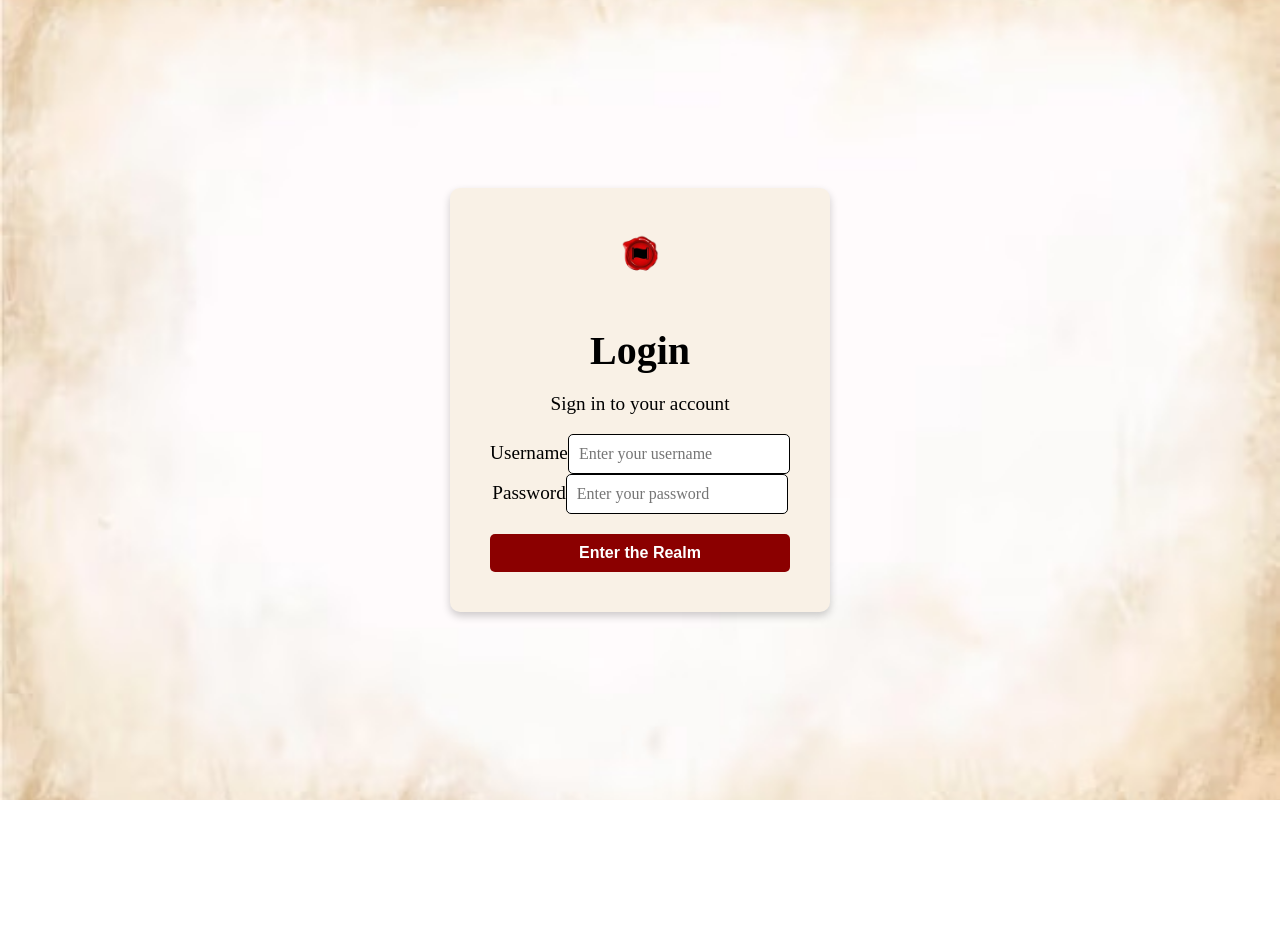
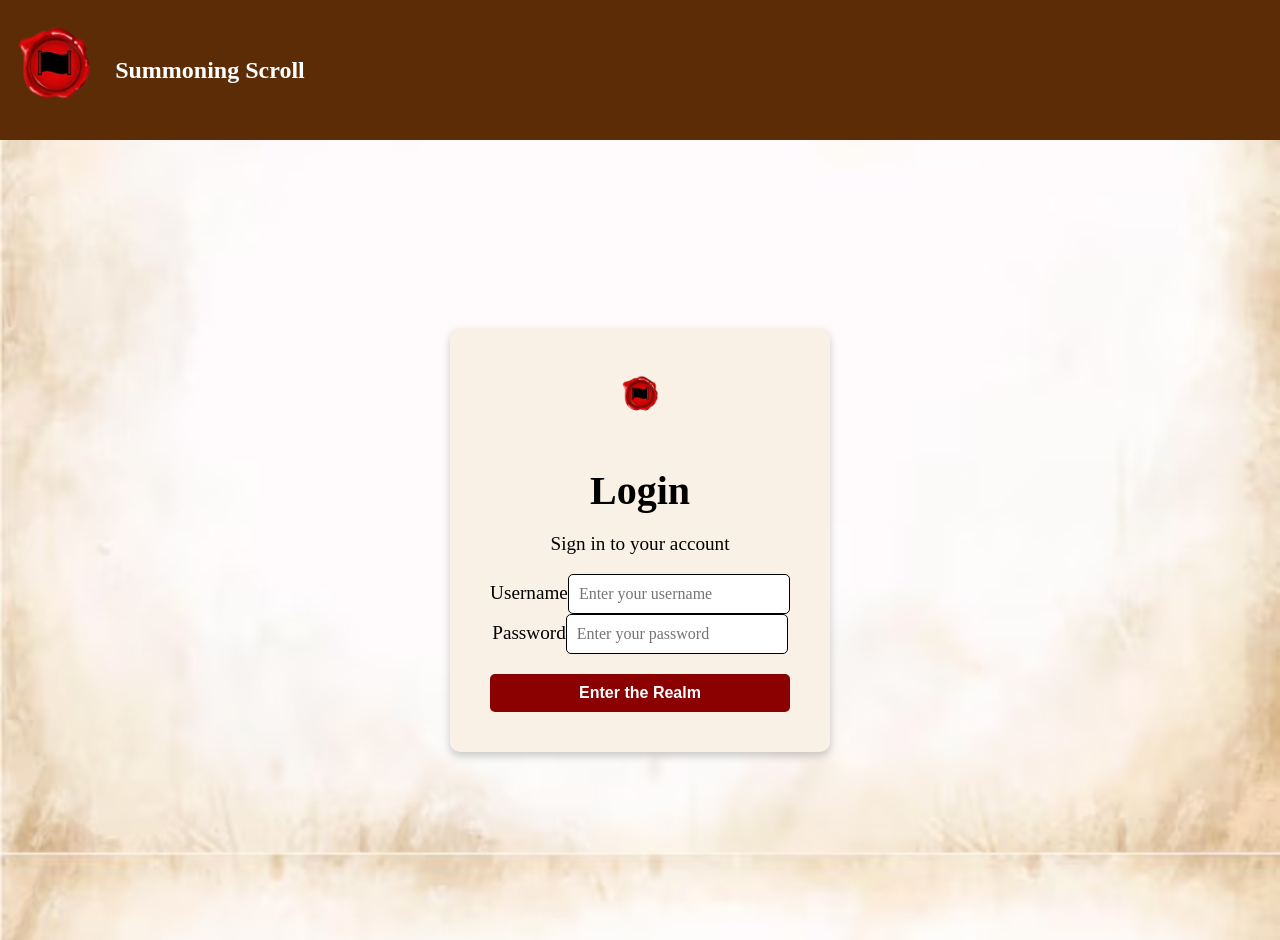
Before and after one commit to mpraneel/SummoningScroll, a React (Create React App) app in the folder summoning-scroll/: page / in a window 1280 px wide. Before the commit the page ends 800 px from the top, so only its background shows below. Built offline with nearby package versions, Linux system fonts and the light colour scheme; a web font is replaced by a local one.

Commit message:
Added navigation bar functionality

```diff
--- a/summoning-scroll/src/App.js
+++ b/summoning-scroll/src/App.js
@@ -1,11 +1,17 @@
 import React from "react";
 import Login from "./pages/Login";
+import { BrowserRouter as Router} from 'react-router-dom';
+import Navbar from './components/Navbar';
 
 const App = () => {
   return (
-    <div>
-      <Login />
-    </div>
+    <Router>
+      <Navbar />
+      <div>
+        <Login />
+      </div>
+    </Router>
+
   );
 };
 
--- /dev/null
+++ b/summoning-scroll/src/components/Navbar.css
@@ -0,0 +1,57 @@
+.navbar {
+    background-color: #5C2C06;
+    padding: 10px 0;
+    color: white;
+    font-family: Arial, sans-serif;
+    position: sticky;
+    top: 0;
+    z-index: 1000;
+  }
+
+  .navbar-container {
+    display: flex;
+    justify-content: space-between;
+    align-items: center;
+    width: 100%;
+    max-width: 1200px;
+    margin: 0 auto;
+    padding: 0 20px 0 5px;
+  }
+
+  .logo {
+    display: flex;
+    align-items: center;
+    gap: 10px;
+    text-decoration: none;
+    color: white;
+    font-family: "Rye", cursive;
+    font-size: 24px;
+    font-weight: bold;
+    margin-left: -30px;
+  }
+
+  .navbar-links {
+    list-style: none;
+    display: flex;
+    gap: 20px;
+  }
+
+  .navbar-item {
+    padding: 5px 10px;
+  }
+
+  .navbar-link {
+    color: white;
+    text-decoration: none;
+    font-size: 18px;
+    transition: color 0.3s ease;
+  }
+
+  .navbar-link:hover {
+    color: #f0a500;
+  }
+
+  .logo img {
+    height: 100px;
+    width: auto;
+  }
--- a/summoning-scroll/src/components/Navbar.jsx
+++ b/summoning-scroll/src/components/Navbar.jsx
@@ -1 +1,30 @@
 //Navbar component
+import React from 'react';
+import { Link } from 'react-router-dom';
+import './Navbar.css';  // Import the CSS file for the navigation bar
+
+const Navbar = () => {
+  return (
+    <nav className="navbar">
+      <div className="navbar-container">
+      <Link to="/" className="logo">
+        <img src="/Seal.png" alt="Wax Seal" className="wax-seal" />
+          <span>Summoning Scroll</span>
+        </Link>
+        <ul className="navbar-links">
+          {/* <li className="navbar-item">
+            <Link to="/" className="navbar-link">Home</Link>
+          </li>
+          <li className="navbar-item">
+            <Link to="/about" className="navbar-link">About</Link>
+          </li>
+          <li className="navbar-item">
+            <Link to="/contact" className="navbar-link">Contact</Link>
+          </li> */}
+        </ul>
+      </div>
+    </nav>
+  );
+};
+
+export default Navbar;
```
